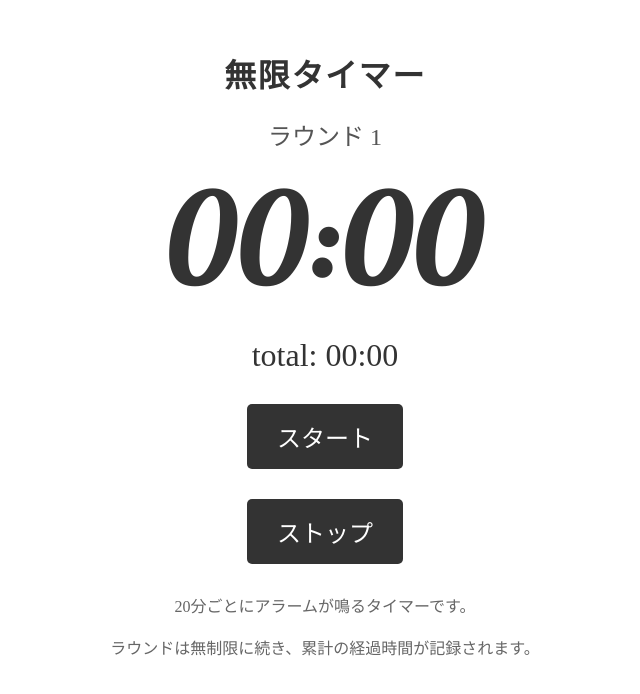
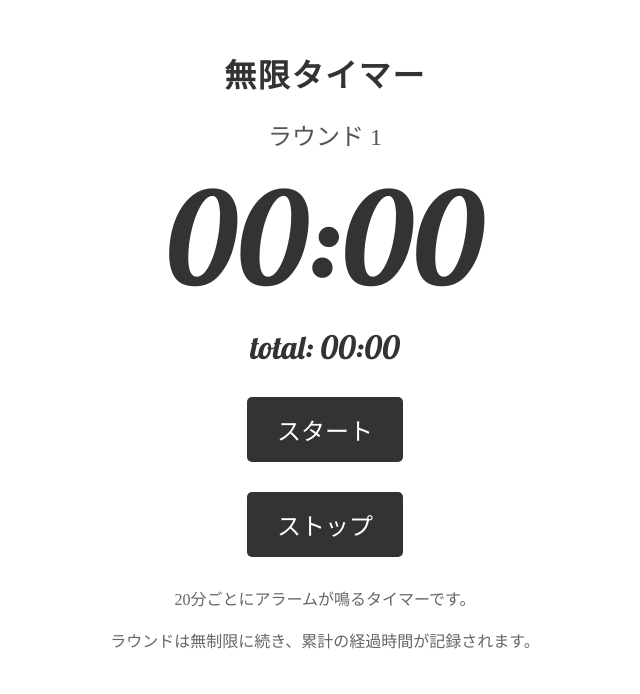
Before and after one commit to takun650/mugen-timer, a plain HTML site: page index.html in a window 1280 px wide. Shown: the whole page, without its empty margins (315-955 px from the left). Drawn offline with Linux system fonts and the light colour scheme.

Commit message:
Update style.css

```diff
--- a/style.css
+++ b/style.css
@@ -25,9 +25,10 @@
 }
 
 #elapsedTime {
+    font-family: 'Lobster', cursive;  /* 筆記体のクールなフォント */
     text-align: center;
     font-size: 2rem; /* 累計の経過時間を強調 */
-    margin-top: 20px; /* ストップボタンの下に余白を追加 */
+    margin-top: 10px; /* ストップボタンの下に余白を追加 */
     color: #333; /* 明るいオレンジで経過時間を強調 */
 }
 
```
